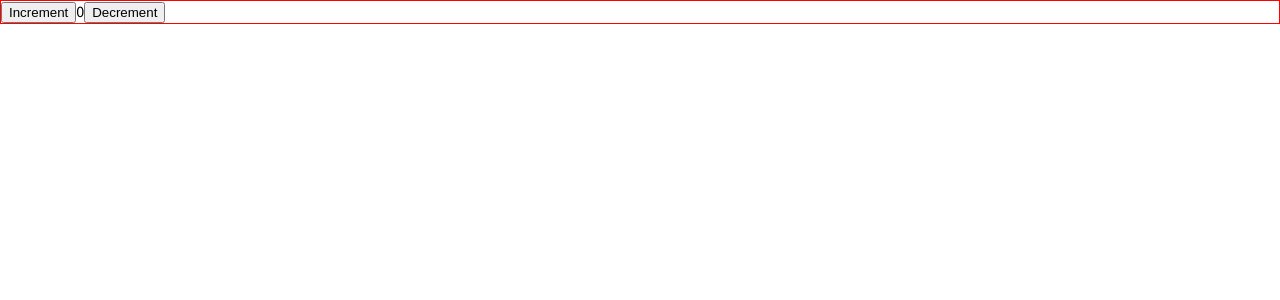
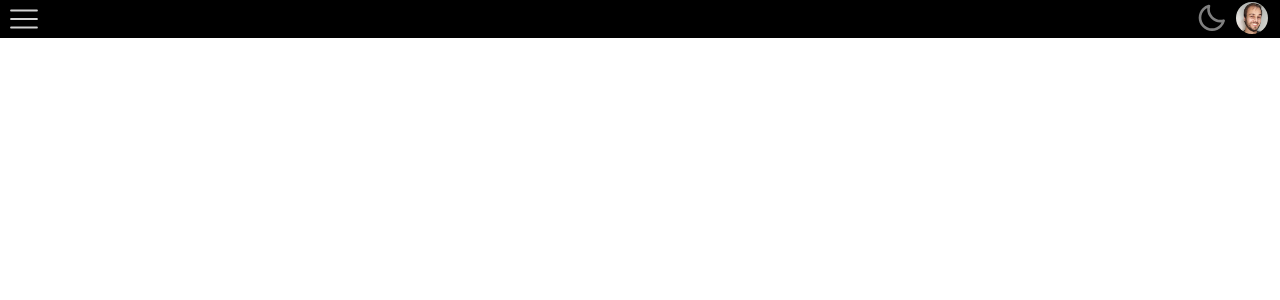
Before and after one commit to Obdurat/Responsive_Dashboard, a React (Vite) app: page / in a window 1280 px wide. Shown: the top 300 px of the page. Built offline with nearby package versions, Linux system fonts and the light colour scheme.

Commit message:
Added header Eskeleton

```diff
--- a/package.json
+++ b/package.json
@@ -12,6 +12,7 @@
     "@reduxjs/toolkit": "^1.9.3",
     "react": "^18.2.0",
     "react-dom": "^18.2.0",
+    "react-icons": "^4.7.1",
     "react-redux": "^8.0.5",
     "react-router-dom": "^6.8.1",
     "styled-components": "^5.3.6"
--- a/src/Components/Header/index.tsx
+++ b/src/Components/Header/index.tsx
@@ -2,6 +2,10 @@ import React from 'react';
 import type {RootState} from '@Store/ReduxStore';
 import {useSelector, useDispatch} from 'react-redux';
 import {increment, decrement} from '@States/count';
+import {AiOutlineBell} from 'react-icons/ai';
+import {BiCog, BiMoon} from 'react-icons/bi';
+import {RxAvatar, RxHamburgerMenu} from 'react-icons/rx';
+import mike from '../../Assets/user.jpeg';
 import * as S from './style';
 
 export function Header() {
@@ -10,21 +14,17 @@ export function Header() {
 
 	return (
 		<S.headerContainer>
-			<div>
-				<button
-					aria-label='Increment value'
-					onClick={() => dispatch(increment())}
-				>
-          Increment
-				</button>
-				<span>{count}</span>
-				<button
-					aria-label='Decrement value'
-					onClick={() => dispatch(decrement())}
-				>
-          Decrement
-				</button>
-			</div>
+			<S.menuButton>
+				<RxHamburgerMenu />
+			</S.menuButton>
+			<S.buttonsContainer>
+				<S.button>
+					<BiMoon />
+				</S.button>
+				<S.button>
+					<img src={mike} />
+				</S.button>
+			</S.buttonsContainer>
 		</S.headerContainer>
 	);
 }
--- a/src/Components/Header/style.ts
+++ b/src/Components/Header/style.ts
@@ -2,6 +2,55 @@ import styled from 'styled-components';
 
 export const headerContainer = styled.div`
   display: flex;
+  justify-content: space-between;
   flex-grow: 1;
-  border: solid red 1px;
+  background-color: black;
+  position: fixed;
+  width: 100%;
 `;
+
+export const buttonsContainer = styled.div`
+  display: flex;
+  width: 5rem;
+  justify-content: space-around;
+  height: 100%;
+  color: black;
+  margin: 0 0.5rem
+`;
+
+export const button = styled.div`
+  margin: 2% 3%;
+  display: flex;
+  justify-content: center;
+  align-items: center;
+  height: 2rem;
+  flex-grow: 1;
+  border-radius: 50%;
+  &:hover {
+    background-color: lightgray;
+  }
+  svg {
+    width: 100%;
+    height: 100%;
+    color: grey
+  }
+  img {
+    height: 100%;
+    width: 90%;
+    border-radius: 50%;
+  }
+`;
+
+export const menuButton = styled.div`
+  display: flex;
+  justify-content: center;
+  align-self: center;
+  width: 2rem;
+  height: 2rem;
+  margin: 0.2rem 0.5rem;
+  svg {
+    height: 100%;
+    width: 100%;
+    color: lightgray;
+  }
+`;
```
Also changed, not shown: src/Assets/user.jpeg (added), 1 other file (tests, documents, lock files or other folders).
